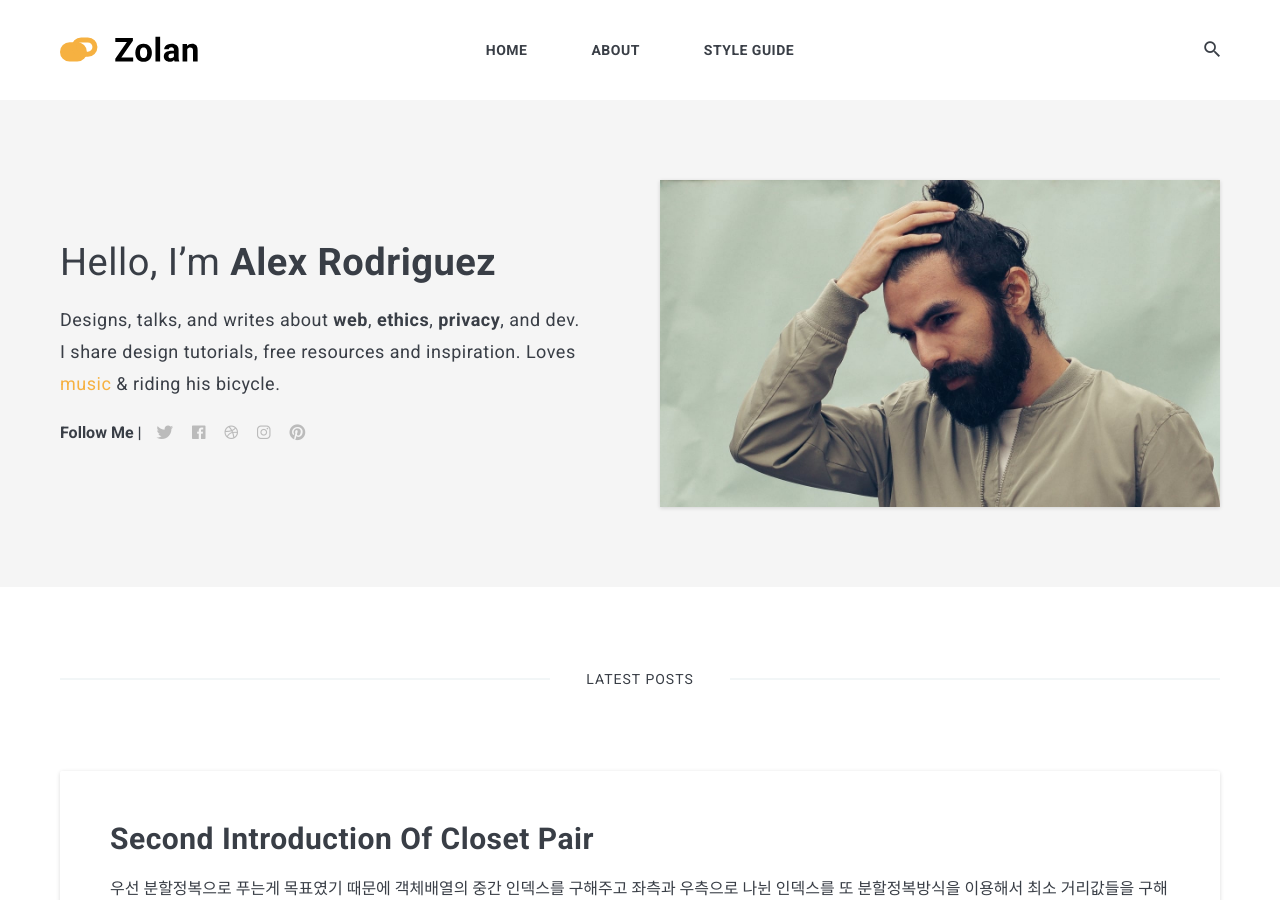
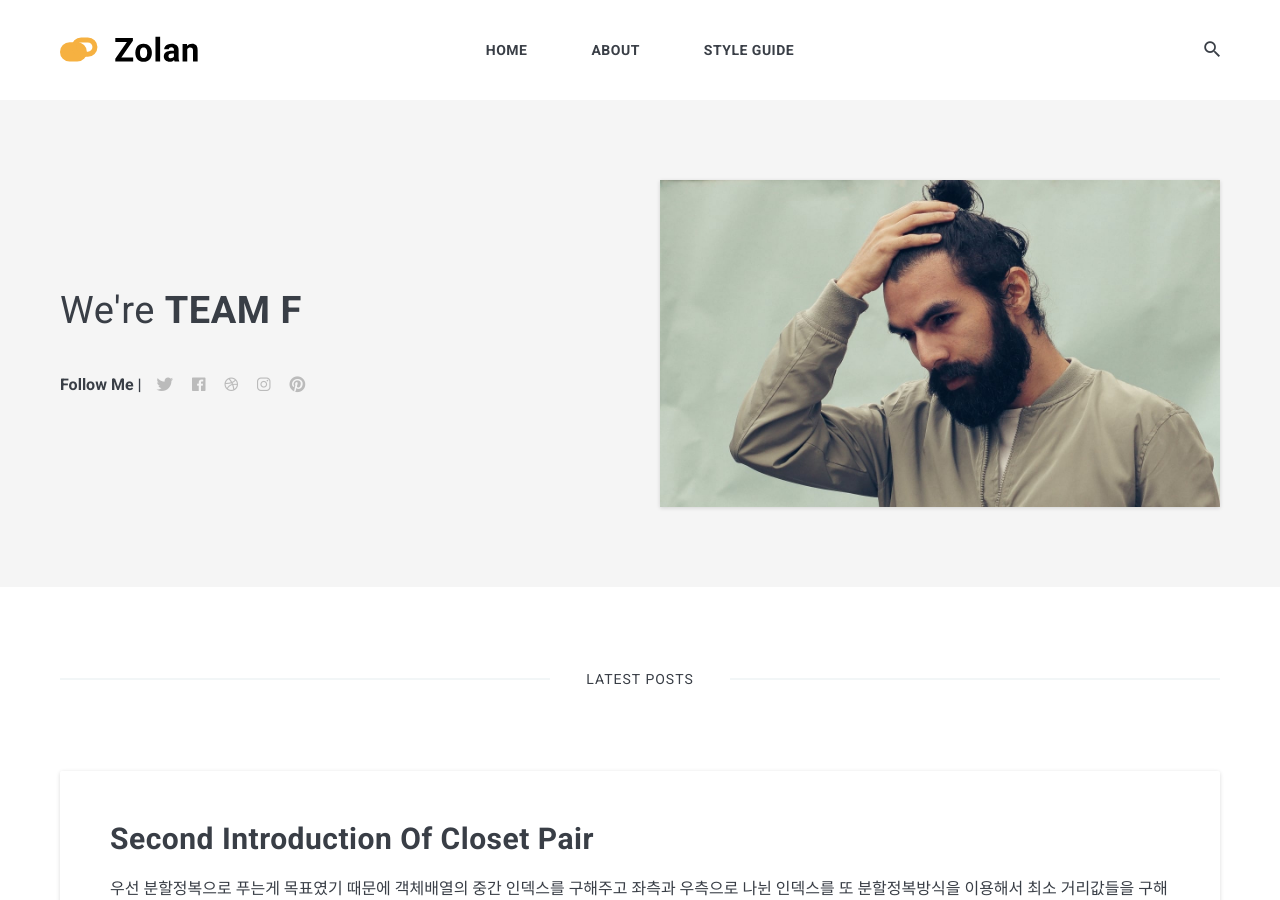
Before and after one commit to parkjongsu855/parkjongsu855.github.io, a Jekyll site: the page built from index.html, in a window 1280 px wide and 900 px high. Built offline with Jekyll 4.4.1, drawn with Linux system fonts in a browser that asks for light colours; nearby versions of some CDN libraries; the list of posts is cut into pages by our own code; some of the changed text lies outside the part shown.

Commit message:
complete about md.

```diff
--- a/_data/settings.yml
+++ b/_data/settings.yml
@@ -1,6 +1,6 @@
 #-------------------------------
 # General Site Settings
-title: Homeworkspace
+title: Incheon National University TEAM F
 logo: logo.svg # You can add own logo.
 description: Incheon National University homeworkplace
 
@@ -10,8 +10,8 @@ description: Incheon National University homeworkplace
 author:
   name: Team F
   image: 01.jpg
-  say-hello: Hello, I’m <strong>Alex Rodriguez</strong>
-  bio: Designs, talks, and writes about <strong>web</strong>, <strong>ethics</strong>, <strong>privacy</strong>, and dev. I share design tutorials, free resources and inspiration. Loves <a href="#">music</a> & riding his bicycle.
+  say-hello: We're <strong>TEAM F</strong>
+  bio:
 
 
 #-------------------------------
```
